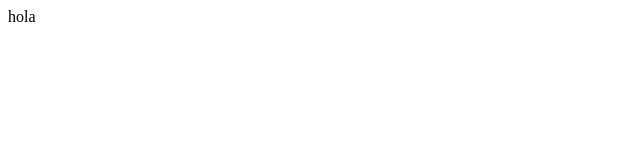
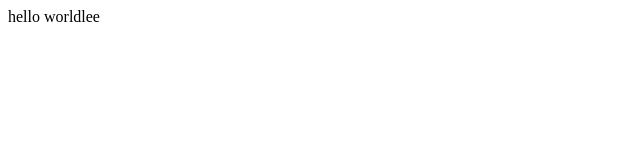
Before and after one commit to ehbaker06/Frontiers-CS, a plain HTML site: page index.html in a window 1280 px wide. Shown: the full height of the page, 0-640 px from the left. Drawn offline with Linux system fonts and the light colour scheme.

Commit message:
changed a lot of text

```diff
--- a/index.html
+++ b/index.html
@@ -7,6 +7,6 @@
     <title>My First Website</title>
 </head>
 <body>
-    <div>hola</div>
+    <div>hello worldlee</div>
 </body>
 </html>
```
